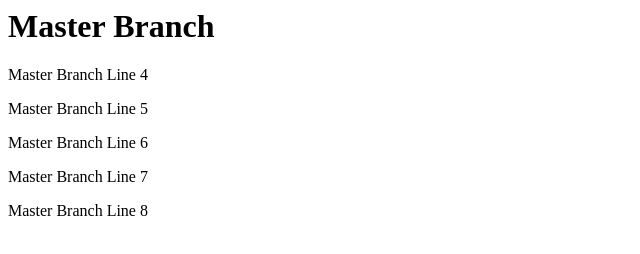
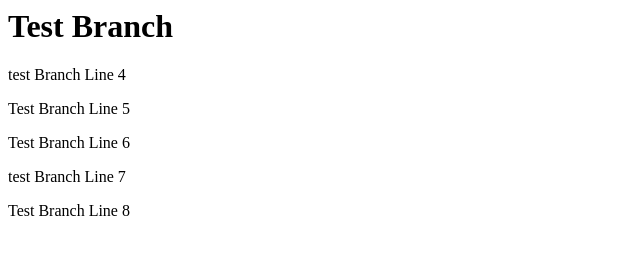
Before and after one commit to Atiagina/sm15-itc260-branch-practice, a plain HTML site: page index.htm in a window 1280 px wide. Shown: the whole page, without its empty margins (0-640 px from the left). Drawn offline with Linux system fonts and the light colour scheme.

Commit message:
Adds changes on index.htm test branch

```diff
--- a/index.htm
+++ b/index.htm
@@ -1,11 +1,11 @@
 <html>
 <body>
-<h1>Master Branch</h1>
-<p>Master Branch Line 4</p>
-<p>Master Branch Line 5</p>
-<p>Master Branch Line 6</p>
-<p>Master Branch Line 7</p>
-<p>Master Branch Line 8</p>
+<h1>Test Branch</h1>
+<p>test Branch Line 4</p>
+<p>Test Branch Line 5</p>
+<p>Test Branch Line 6</p>
+<p>test Branch Line 7</p>
+<p>Test Branch Line 8</p>
 
 </body>
 
```
